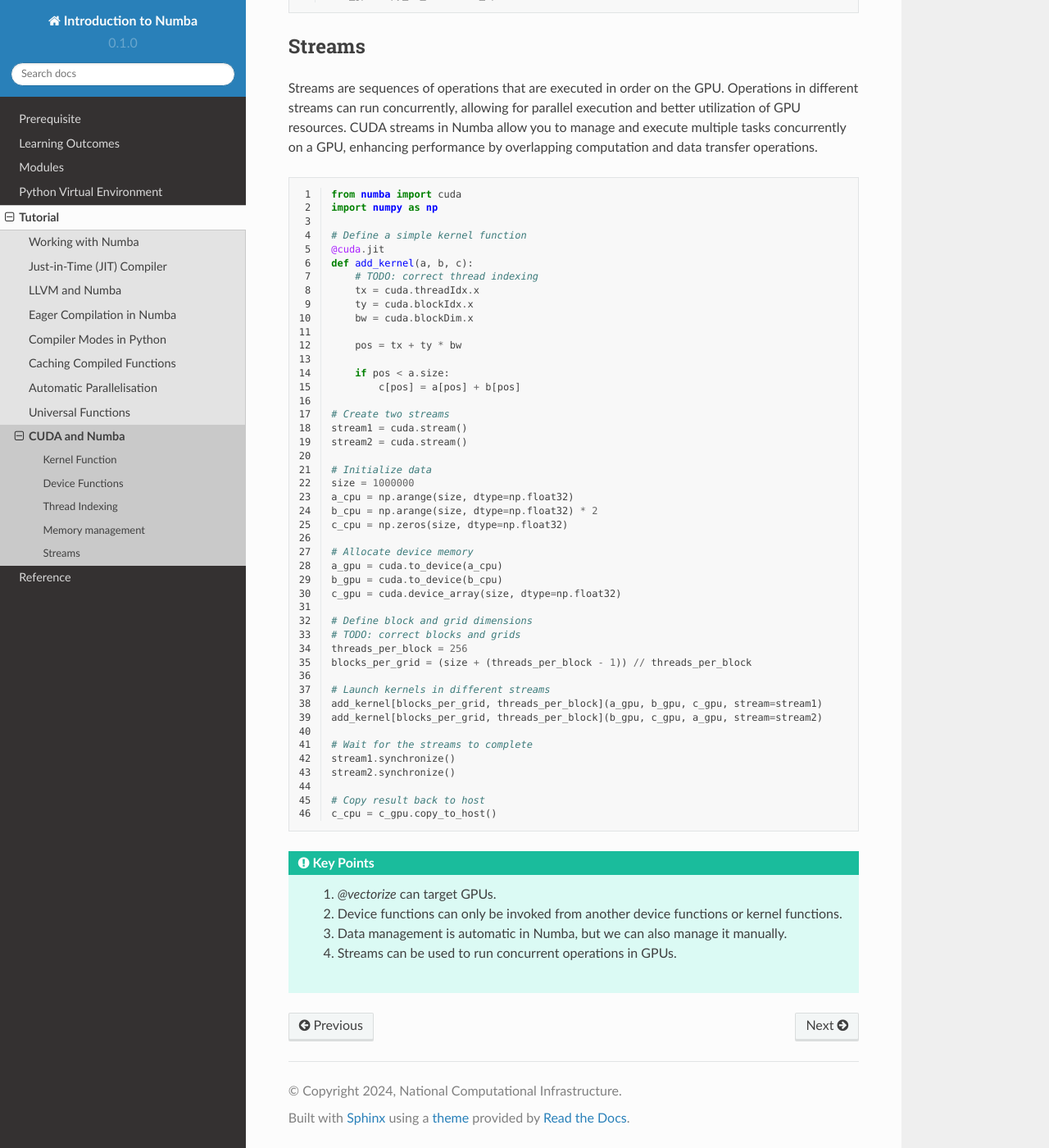
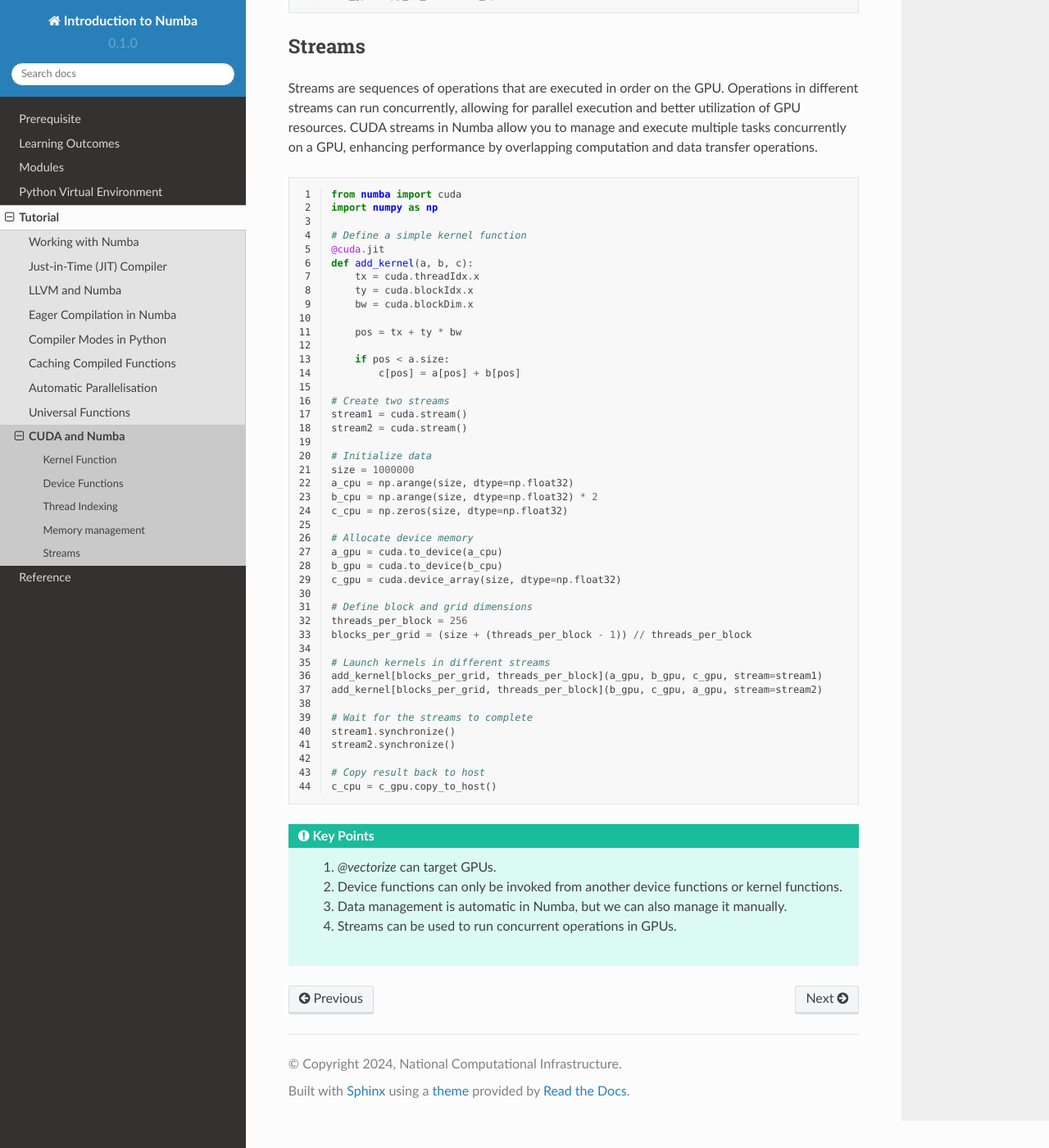
Before and after one commit to josephjohnjj/intro-to-numba, a Sphinx documentation site: the page built from docs/source/tutorial/gpu.rst, in a window 1280 px wide and 1400 px high, scrolled down 2048 px. Shown: the whole window at 82% size. Built offline with Sphinx 7.4.7 and the Read the Docs theme 2.0.0, drawn with Linux system fonts in a browser that asks for light colours; pages that are not in the unit, such as notebooks, are missing from menus.

Commit message:
todo complete

```diff
--- a/docs/source/tutorial/gpu.rst
+++ b/docs/source/tutorial/gpu.rst
@@ -132,7 +132,6 @@
     # Define a simple kernel function
     @cuda.jit
     def add_kernel(a, b, c):
-        # TODO: correct thread indexing
         tx = cuda.threadIdx.x
         ty = cuda.blockIdx.x
         bw = cuda.blockDim.x
@@ -158,7 +157,6 @@
     c_gpu = cuda.device_array(size, dtype=np.float32)
 
     # Define block and grid dimensions
-    # TODO: correct blocks and grids
     threads_per_block = 256
     blocks_per_grid = (size + (threads_per_block - 1)) // threads_per_block
 
```
